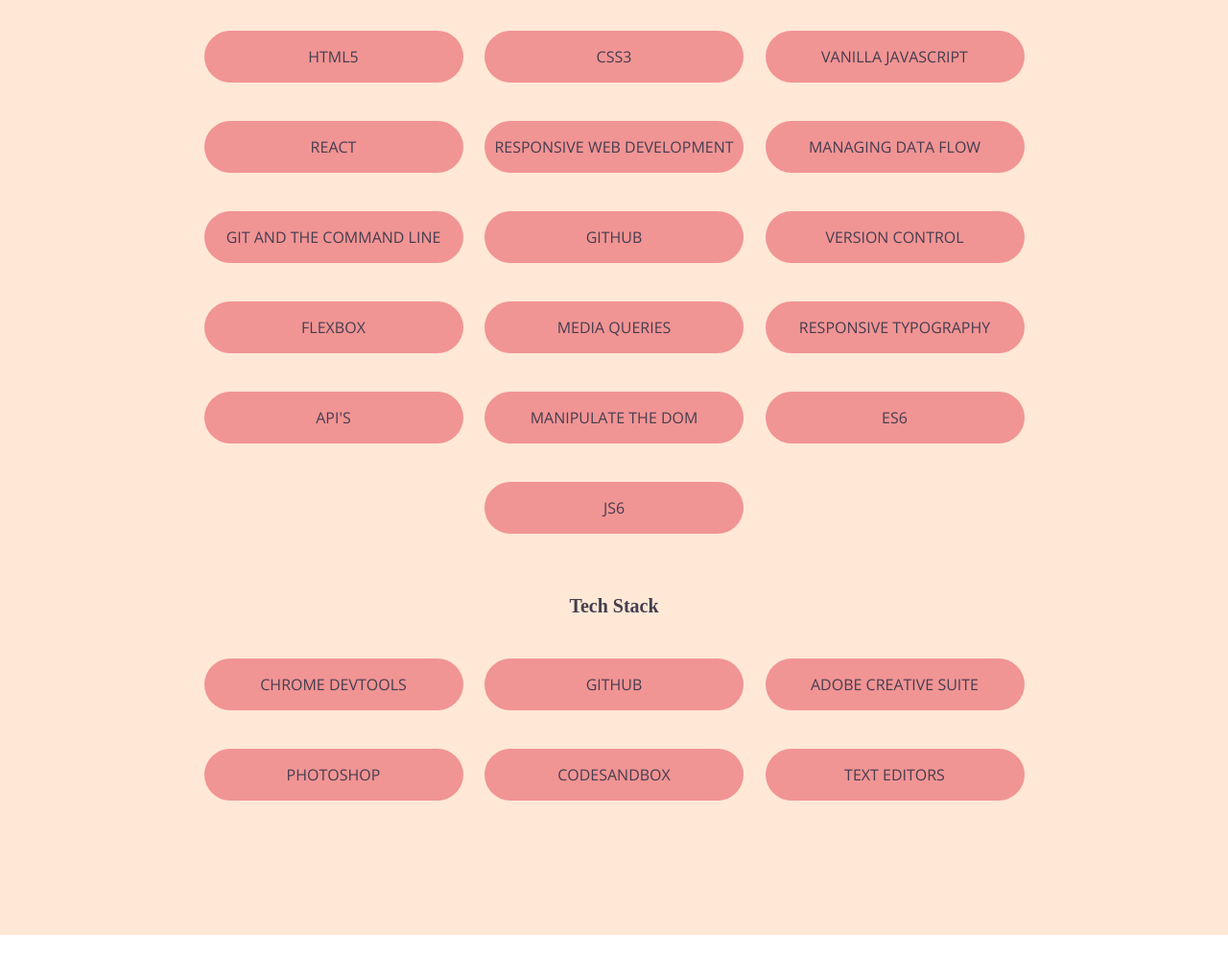
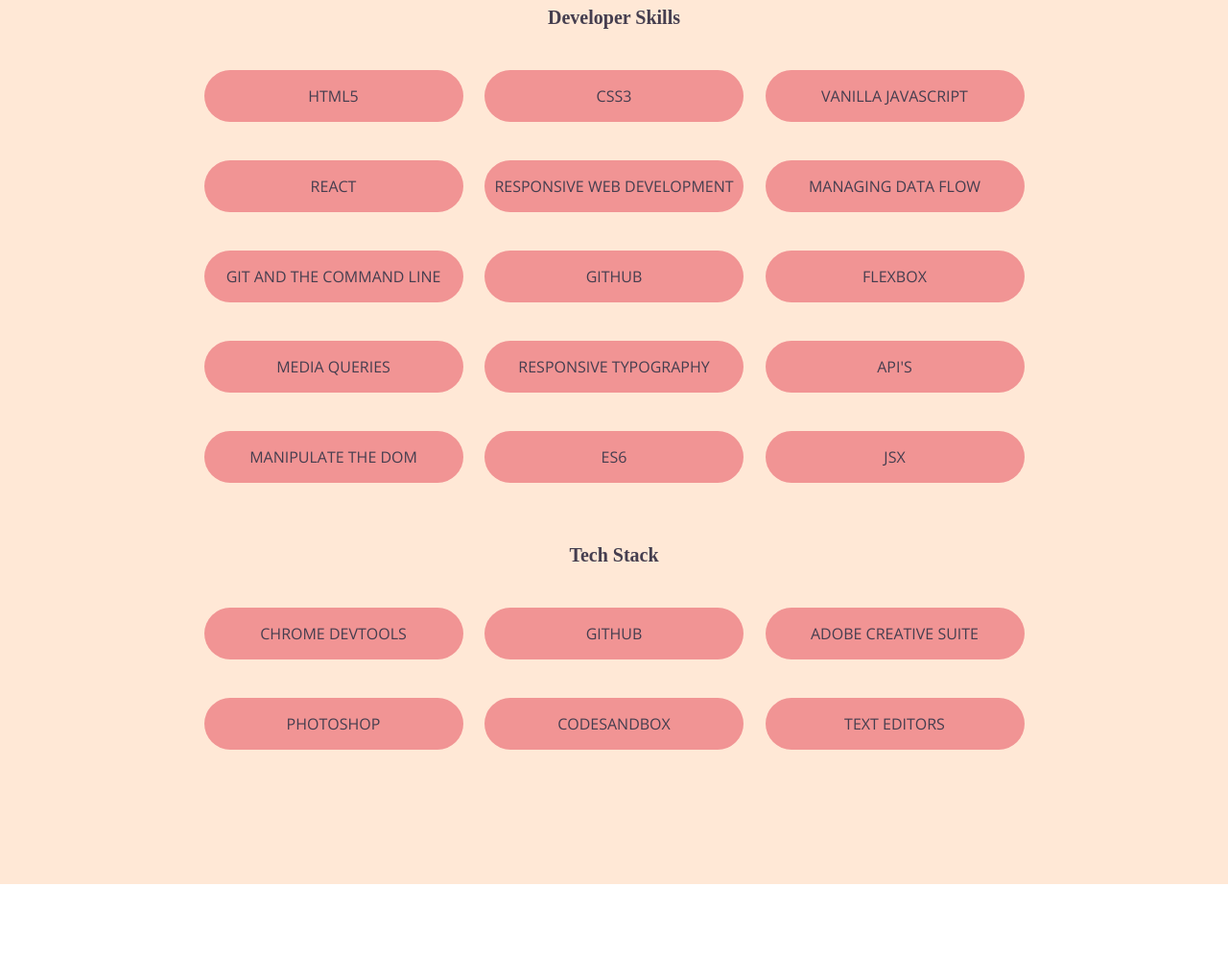
Before and after one commit to Sillyquack/homepage, a website built with webpack: page index.html in a window 1280 px wide. Shown: the part 2564-3562 px from the top of the page at 96% size. Built offline with nearby package versions, Linux system fonts and the light colour scheme; a web font is replaced by a local one.

Commit message:
Made minor changes

```diff
--- a/css/style.css
+++ b/css/style.css
@@ -941,6 +941,10 @@
     width: 30%;
   }
 
+  .home-portfolio-piece figure {
+    height: 180px;
+  }
+
   /* skills */
   .skill,
   .tool {
--- a/index.html
+++ b/index.html
@@ -142,14 +142,13 @@
             <p class="skill">Managing Data Flow</p>
             <p class="skill">GIT and the COMMAND LINE</p>
             <p class="skill">GitHub</p>
-            <p class="skill">Version Control</p>
             <p class="skill">Flexbox</p>
             <p class="skill">Media Queries</p>
             <p class="skill">Responsive Typography</p>
             <p class="skill">API's</p>
             <p class="skill">Manipulate the DOM</p>
             <p class="skill">ES6</p>
-            <p class="skill">JS6</p>
+            <p class="skill">JSX</p>
           </div>
           <h4>Tech Stack</h4>
           <div class="tool-wrapper">
```
